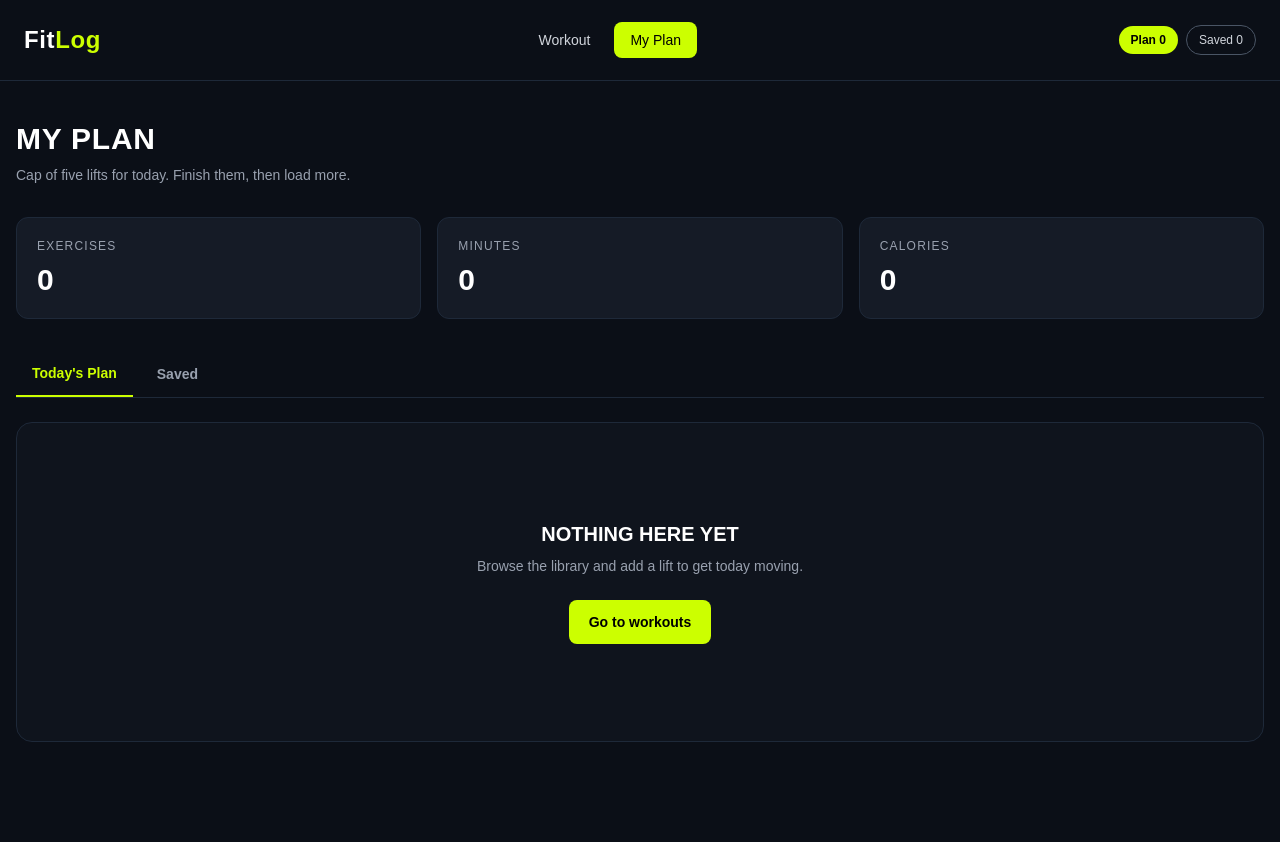
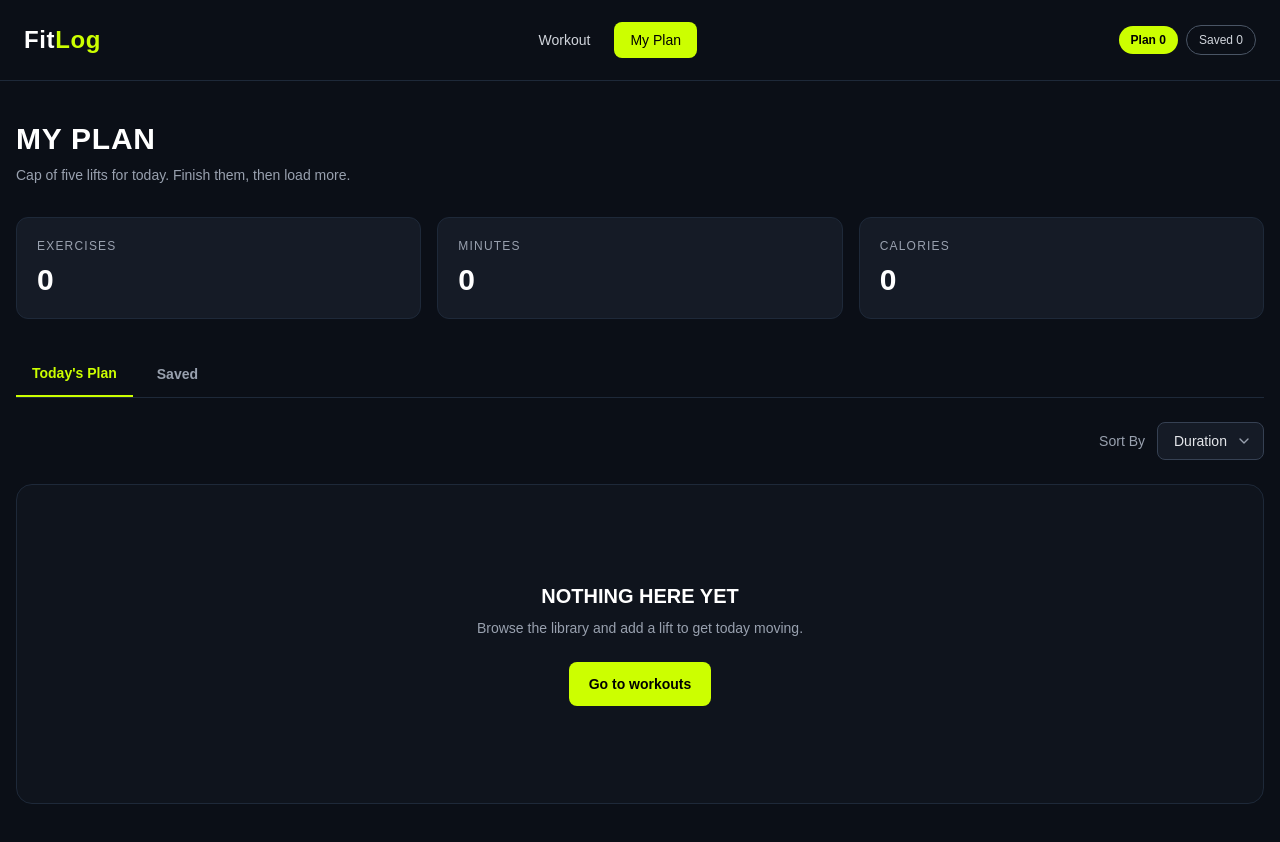
Before and after one commit to alokchando/FitLog, a Next.js app: page /workouts/my-plan in a window 1280 px wide. Shown: the top 842 px of the page. Built offline with nearby package versions, Linux system fonts and the light colour scheme.

Commit message:
add sort by

```diff
--- a/src/app/workouts/my-plan/page.js
+++ b/src/app/workouts/my-plan/page.js
@@ -3,13 +3,28 @@
 import { useContext, useState } from "react";
 import Link from "next/link";
 import Image from "next/image";
-import { Clock3, Flame, Star } from "lucide-react";
+import { Clock3, Flame, Star, ChevronDown } from "lucide-react";
 import { workoutContext } from "@/context/context";
 
 const MyPlan = () => {
   const { saved, setSaved, later, setLater } = useContext(workoutContext);
   const [activeTab, setActiveTab] = useState("plan");
-  const workouts = activeTab === "plan" ? saved : later;
+  const [sortBy, setSortBy] = useState("duration");
+  const workouts = [...(activeTab === "plan" ? saved : later)].sort((a, b) => {
+    if (sortBy === "duration") {
+      return Number(a.duration) - Number(b.duration);
+    }
+
+    if (sortBy === "calories") {
+      return Number(a.caloriesBurned) - Number(b.caloriesBurned);
+    }
+
+    if (sortBy === "rating") {
+      return Number(a.rating) - Number(b.rating);
+    }
+
+    return 0;
+  });
 
   const handleRemove = (id) => {
     if (activeTab === "plan") {
@@ -89,6 +104,27 @@ const MyPlan = () => {
           >
             Saved
           </button>
+        </div>
+
+        <div className="mb-6 flex items-center justify-end gap-3">
+          <span className="text-sm text-gray-400">Sort By</span>
+
+          <div className="relative">
+            <select
+              value={sortBy}
+              onChange={(e) => setSortBy(e.target.value)}
+              className="appearance-none rounded-lg border border-gray-700 bg-[#151b26] px-4 py-2 pr-9 text-sm text-gray-200 outline-none focus:border-[#ccff00]"
+            >
+              <option value="duration">Duration</option>
+              <option value="calories">Calories</option>
+              <option value="rating">Rating</option>
+            </select>
+
+            <ChevronDown
+              size={16}
+              className="pointer-events-none absolute right-3 top-1/2 -translate-y-1/2 text-gray-400"
+            />
+          </div>
         </div>
 
         {workouts.length === 0 ? (
```
